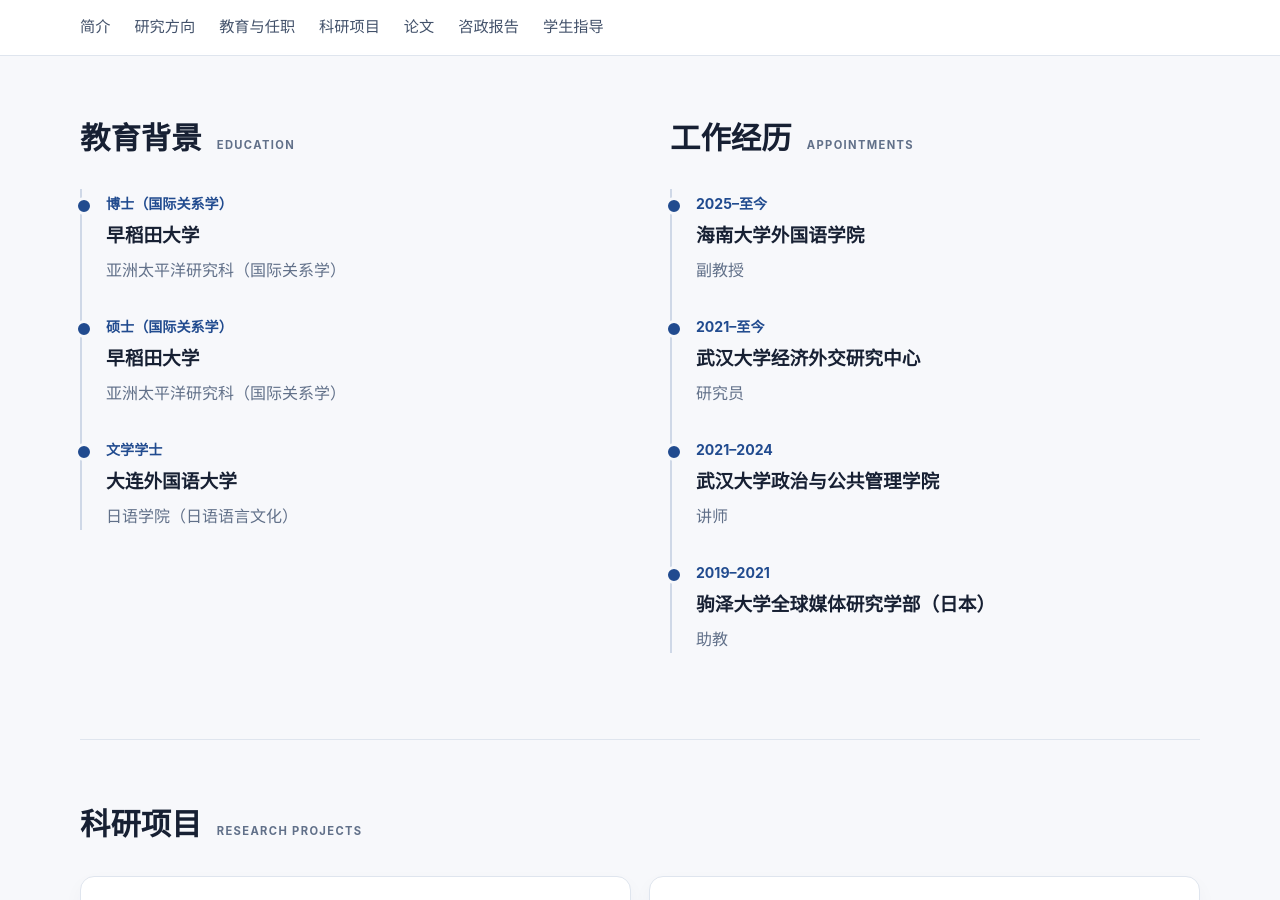
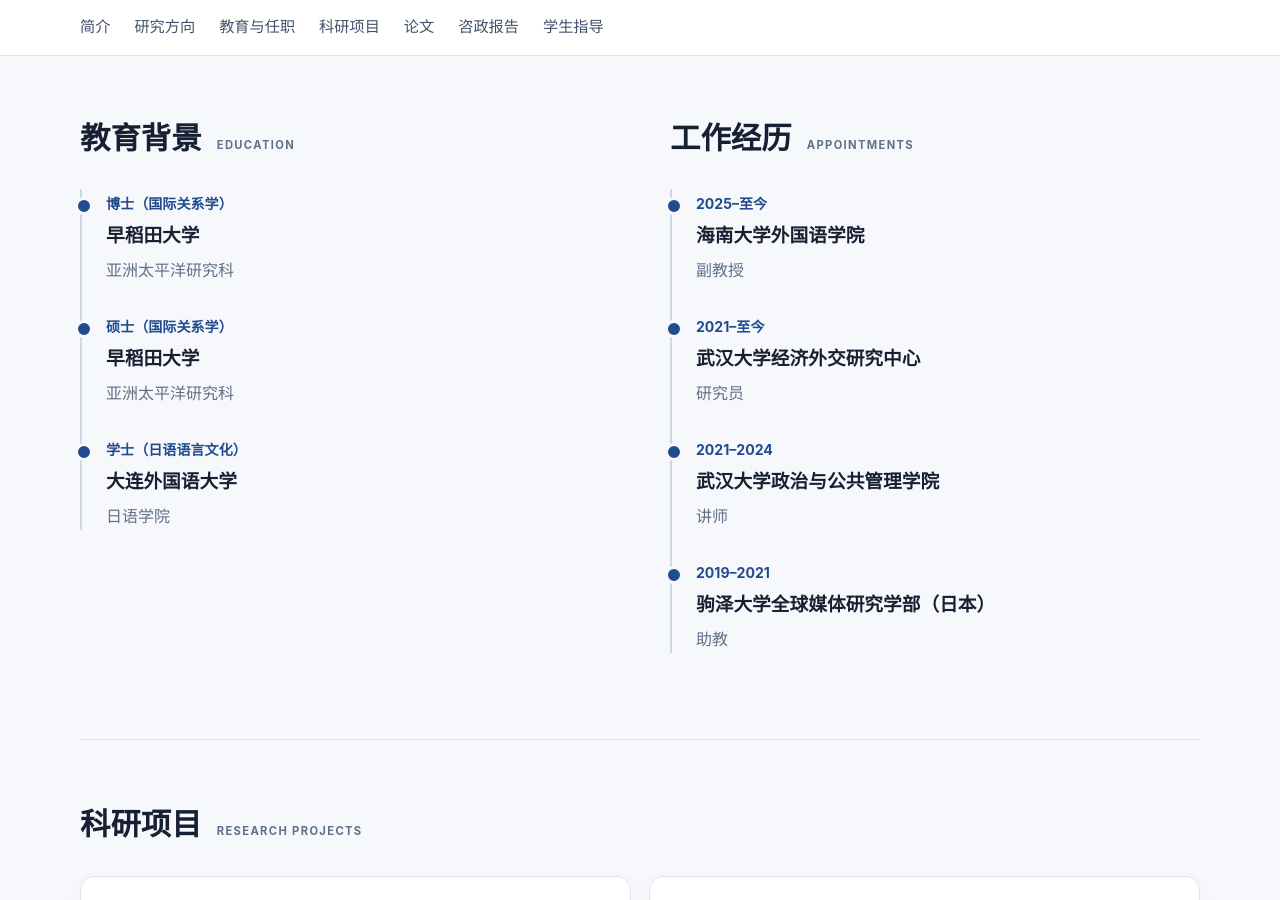
Before and after one commit to Tengfei1024/tengfeizhang, a Jekyll site: the page docs/index.html, which Jekyll copies as it is, in a window 1280 px wide and 900 px high, scrolled down 1030 px. Built offline with Jekyll 4.4.1, drawn with Linux system fonts in a browser that asks for light colours.

Commit message:
Update education section in index.html

```diff
--- a/docs/index.html
+++ b/docs/index.html
@@ -69,9 +69,9 @@
       <div>
         <h2>教育背景 <span>Education</span></h2>
         <div class="timeline">
-          <article><time>博士（国际关系学）</time><h3>早稻田大学</h3><p>亚洲太平洋研究科（国际关系学）<br></p></article>
-          <article><time>硕士（国际关系学）</time><h3>早稻田大学</h3><p>亚洲太平洋研究科（国际关系学）<br></p></article>
-          <article><time>文学学士</time><h3>大连外国语大学</h3><p>日语学院（日语语言文化）<br></p></article>
+          <article><time>博士（国际关系学）</time><h3>早稻田大学</h3><p>亚洲太平洋研究科<br></p></article>
+          <article><time>硕士（国际关系学）</time><h3>早稻田大学</h3><p>亚洲太平洋研究科<br></p></article>
+          <article><time>学士（日语语言文化）</time><h3>大连外国语大学</h3><p>日语学院<br></p></article>
         </div>
       </div>
       <div>
```
